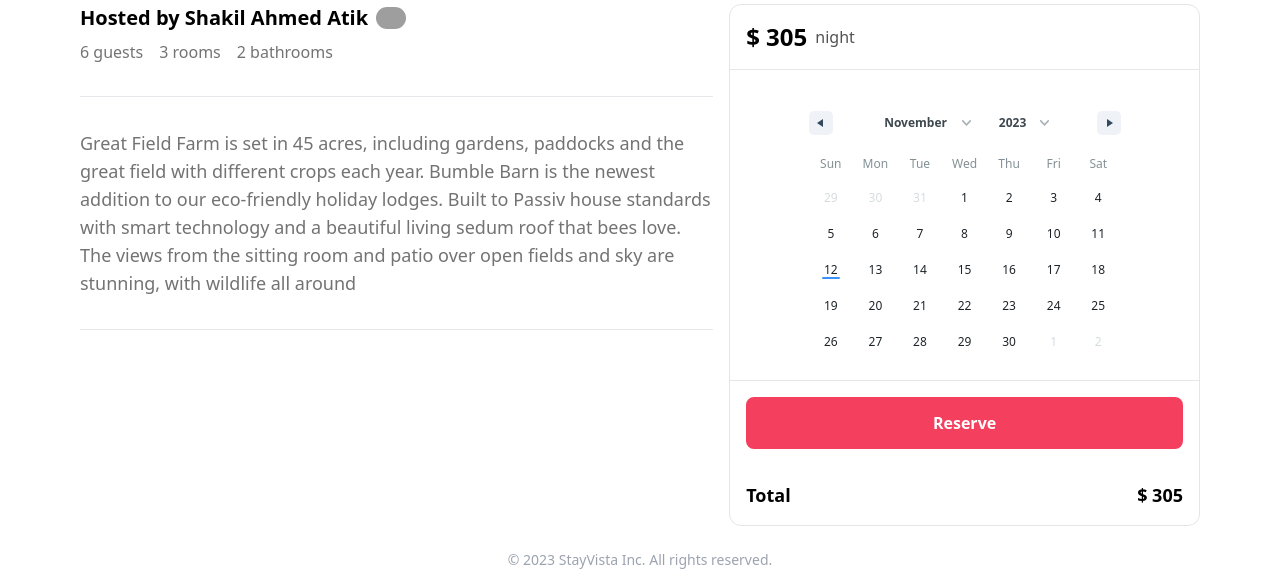
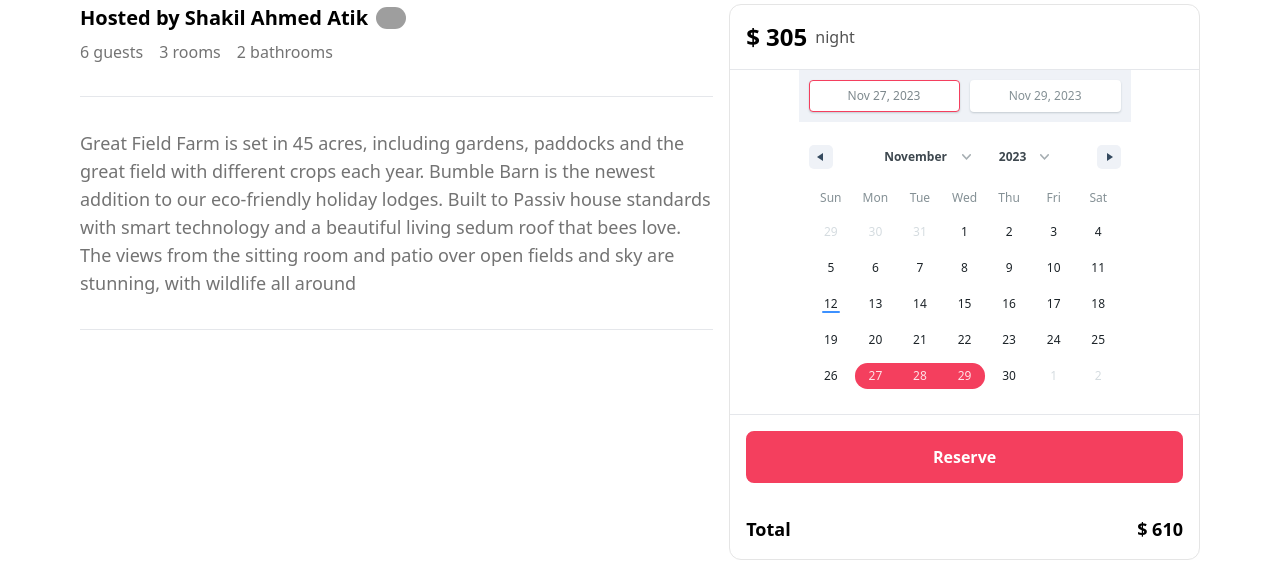
Before and after one commit to justJubair/stayVista, a React (Vite) app in the folder client/: page /room/654f6d935abba09d18da69cb in a window 1280 px wide. Shown: the part 684-1270 px from the top of the page. Built offline with nearby package versions, Linux system fonts and the light colour scheme; no server answers; grey boxes are pictures that could not be loaded.

Commit message:
Add: user created with email and password

```diff
--- a/client/src/pages/RoomDetails/Calender.jsx
+++ b/client/src/pages/RoomDetails/Calender.jsx
@@ -5,6 +5,7 @@ import { DateRange } from "react-date-range";
 const Calender = ({ value, handleSelect }) => {
   return <DateRange
   rangeColors={["#F43F5E"]}
+  ranges={[value]}
   direction="vertical" />;
 };
 
--- a/client/src/pages/RoomDetails/RoomReservation.jsx
+++ b/client/src/pages/RoomDetails/RoomReservation.jsx
@@ -1,8 +1,24 @@
 /* eslint-disable react/prop-types */
+import { formatDistance } from "date-fns";
 import Button from "../../components/Button/Button";
 import Calender from "./Calender";
+import { useState } from "react";
 
 const RoomReservation = ({ room }) => {
+  // set date range
+  // eslint-disable-next-line no-unused-vars
+  const [value, setValue] = useState({
+    startDate: new Date(room?.from),
+    endDate: new Date(room?.to),
+    key: "selection"
+  })
+  // Calculate total price
+  const totalDays = formatDistance(
+    new Date(room?.to),
+    new Date(room?.from)
+  ).split(" ")[0];
+  const totalPrice = parseFloat(room?.price) * parseInt(totalDays);
+
   return (
     <div className="rounded-xl border border-neutral-200 overflow-hidden">
       <div className="flex items-center flex-row gap-2 p-4">
@@ -11,15 +27,15 @@ const RoomReservation = ({ room }) => {
       </div>
       <hr />
       <div className="text-center">
-        <Calender />
+        <Calender value={value}/>
       </div>
       <hr />
-     <div className="p-4">
-     <Button label="Reserve"/>
-     </div>
+      <div className="p-4">
+        <Button label="Reserve" />
+      </div>
       <div className="flex items-center justify-between font-semibold text-lg p-4">
         <h3>Total</h3>
-        <div>$ {room?.price}</div>
+        <div>$ {totalPrice}</div>
       </div>
     </div>
   );
--- a/client/src/pages/SignUp/SignUp.jsx
+++ b/client/src/pages/SignUp/SignUp.jsx
@@ -1,7 +1,35 @@
 import { Link } from 'react-router-dom'
 import { FcGoogle } from 'react-icons/fc'
+import { imageUpload } from '../../utils/utils'
+import useAuth from '../../hooks/useAuth'
+
 
 const SignUp = () => {
+  const {createUser,signInWithGoogle, updateUserProfile} = useAuth()
+  // form submit handler
+  const handleSubmit = async e=>{
+    e.preventDefault()
+    const form = e.target;
+    const name = form.name.value;
+    const email = form.email.value;
+    const password = form.password.value;
+    const image = form.image.files[0]
+    try{
+      // upload image in imgbb
+      const imageData = await imageUpload(image)
+      // create new user
+      const res = await createUser(email, password)
+      // update user  name and image
+      await updateUserProfile(name, imageData?.data?.display_url)
+
+
+    }
+    catch(error){
+      console.log(error)
+    }
+
+  }
+
   return (
     <div className='flex justify-center items-center min-h-screen'>
       <div className='flex flex-col max-w-md p-6 rounded-md sm:p-10 bg-gray-100 text-gray-900'>
@@ -10,6 +38,7 @@ const SignUp = () => {
           <p className='text-sm text-gray-400'>Welcome to StayVista</p>
         </div>
         <form
+          onSubmit={handleSubmit}
           noValidate=''
           action=''
           className='space-y-6 ng-untouched ng-pristine ng-valid'
--- a/client/src/providers/AuthProvider.jsx
+++ b/client/src/providers/AuthProvider.jsx
@@ -57,7 +57,7 @@ const AuthProvider = ({ children }) => {
   useEffect(() => {
     const unsubscribe = onAuthStateChanged(auth, currentUser => {
       setUser(currentUser)
-      // console.log('CurrentUser-->', currentUser)
+      console.log('CurrentUser-->', currentUser)
       setLoading(false)
     })
     return () => {
--- /dev/null
+++ b/client/src/utils/utils.js
@@ -0,0 +1,9 @@
+import axios from "axios"
+
+export const imageUpload = async image=>{
+    const formData = new FormData()
+    formData.append("image", image)
+    const {data} = await axios.post(`https://api.imgbb.com/1/upload?key=${import.meta.env.VITE_IMGBB_API_KEY}`, formData)
+
+    return data
+}
```
